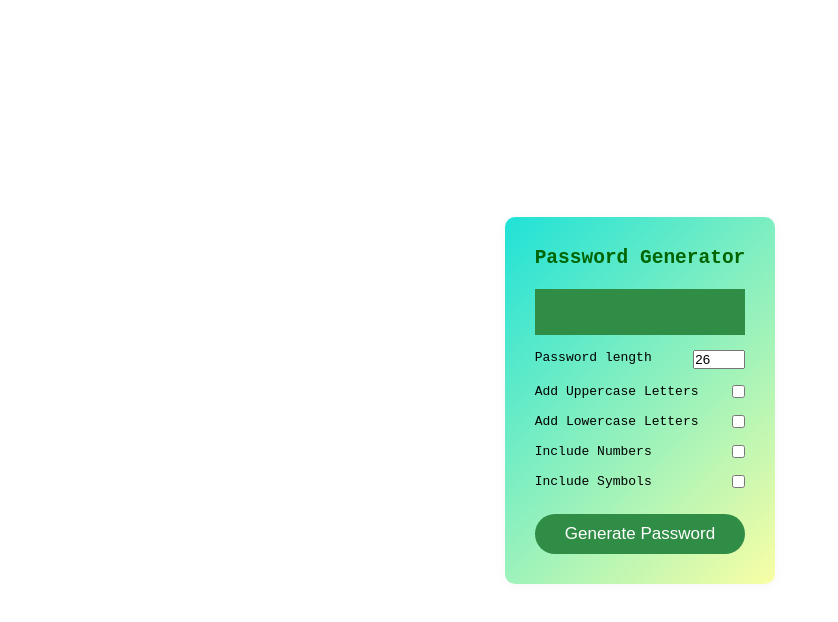
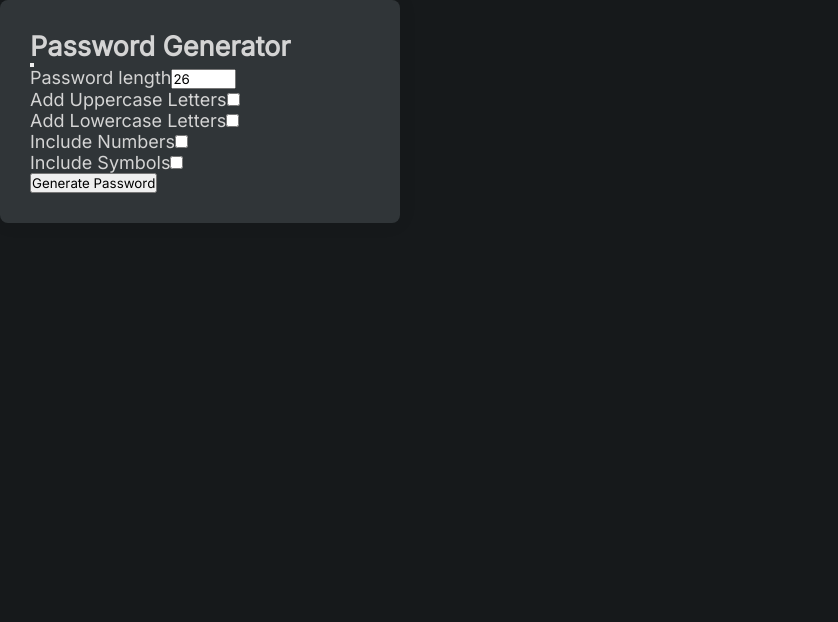
Before and after one commit to sahanilxm/Password-Genrator, a React (Create React App) app: page / in a window 1280 px wide. Shown: the top 622 px of the page, without its empty margins (0-838 px from the left). Built offline with nearby package versions, Linux system fonts and the light colour scheme.

Commit message:
Update App.css

```diff
--- a/src/App.css
+++ b/src/App.css
@@ -1,52 +1,121 @@
-.App{
+@import url('https://fonts.googleapis.com/css2?family=Inter&display=swap');
+* {
+  padding: 0;
+  margin: 0;
+  box-sizing: border-box;
+  font-family: Inter;
+}
+
+body {
+  background-color: rgb(22, 25, 27);
+  font-size: 18px;
+  font-family: 'Montserrat';
+  color: rgb(212, 212, 212);
+}
+section {
   min-height: 100vh;
+  width: 100%;
+  display: flex;
+  align-items: center;
+  justify-content: center;
+  padding: 100px 0;
+}
+.container {
+  padding: 30px;
+  background-color: #303538;
+  border-radius: 8px;
+  box-shadow: 0px 0px 20px #00000011;
+  width: 90%;
+  max-width: 400px;
+}
+form {
+  width: 100%;
+  font-size: 20px;
+}
+.result {
+  background-color: rgb(220, 233, 243);
+  position: relative;
+  margin-bottom: 30px;
+  border-radius: 6px;
+  overflow: hidden;
+}
+.result #result {
+  width: 85%;
+  height: 100%;
+  border: none;
+  outline: none;
+  background-color: transparent;
+  font-size: 20px;
+  padding: 10px;
+}
+.result .clipboard {
+  width: 15%;
+  height: 100%;
+  position: absolute;
+  right: 0;
+  top: 50%;
+  transform: translateY(-50%);
+  font-size: 25px;
+  cursor: pointer;
+  background-color: royalblue;
+  color: white;
   display: flex;
   align-items: center;
   justify-content: center;
 }
-
-.generator{
-
-  background-image: linear-gradient(-225deg, #20E2D7 0%, #F9FEA5 100%);
-  border-radius: 10px;
-  box-shadow: 0px 2px 10px rgba(245, 244, 244, 0.863);
-  padding: 30px;
+.field input[type='number'] {
+  width: 50px;
+  height: 40px;
+  outline: none;
+  border: none;
+  padding: 10px;
+  padding-right: 0px;
+  font-size: 16px;
+  background-color: rgb(241, 241, 241);
+  border-radius: 4px;
 }
-.generator__header{
-  text-align: center;
-  color: darkgreen;
-  margin-bottom: 20px;
-}
-.generator__password{
-  background-color:#308D46;
-  padding: 13px 10px;
-  color: #fff;
-  margin-bottom: 15px;
-  height: 46px;
+.field {
+  height: 40px;
+  margin-top: 5px;
+  border-radius: 4px;
   display: flex;
   justify-content: space-between;
+  align-items: center;
+  align-items: center;
+  padding-right: 10px;
+  transition: 0.3s ease background-color;
 }
-.copy__btn{
-  color: #fff;
-  background: #308D46;
-  border: none;
+.field:first-of-type {
+  padding-right: 0;
+}
+.field:hover {
+  background-color: rgb(26, 29, 31);
+}
+.field label {
+  width: 100%;
+  padding: 10px;
   cursor: pointer;
 }
-.generator__btn{
-  background: #308D46;
+.field input {
+  cursor: pointer;
+}
+
+button[type='submit'] {
+  display: inline-block;
+  width: 100%;
   border: none;
-  width: 100%;
-  margin-top: 10px;
-  padding: 10px;
-  color: #fff;
-  border-radius: 30px;
-  font-size: 17px;
+  outline: none;
+  height: 50px;
+  background-color: royalblue;
+  color: white;
+  font-size: 18px;
   cursor: pointer;
+  margin-top: 30px;
+  border-radius: 6px;
+}
 
+@media only screen and (max-width: 678px) {
+  .field {
+    font-size: 16px;
+  }
 }
-.form-group{
-  display: flex;
-  justify-content: space-between;
-  color: gre;
-  margin-bottom: 15px;
-}
```
